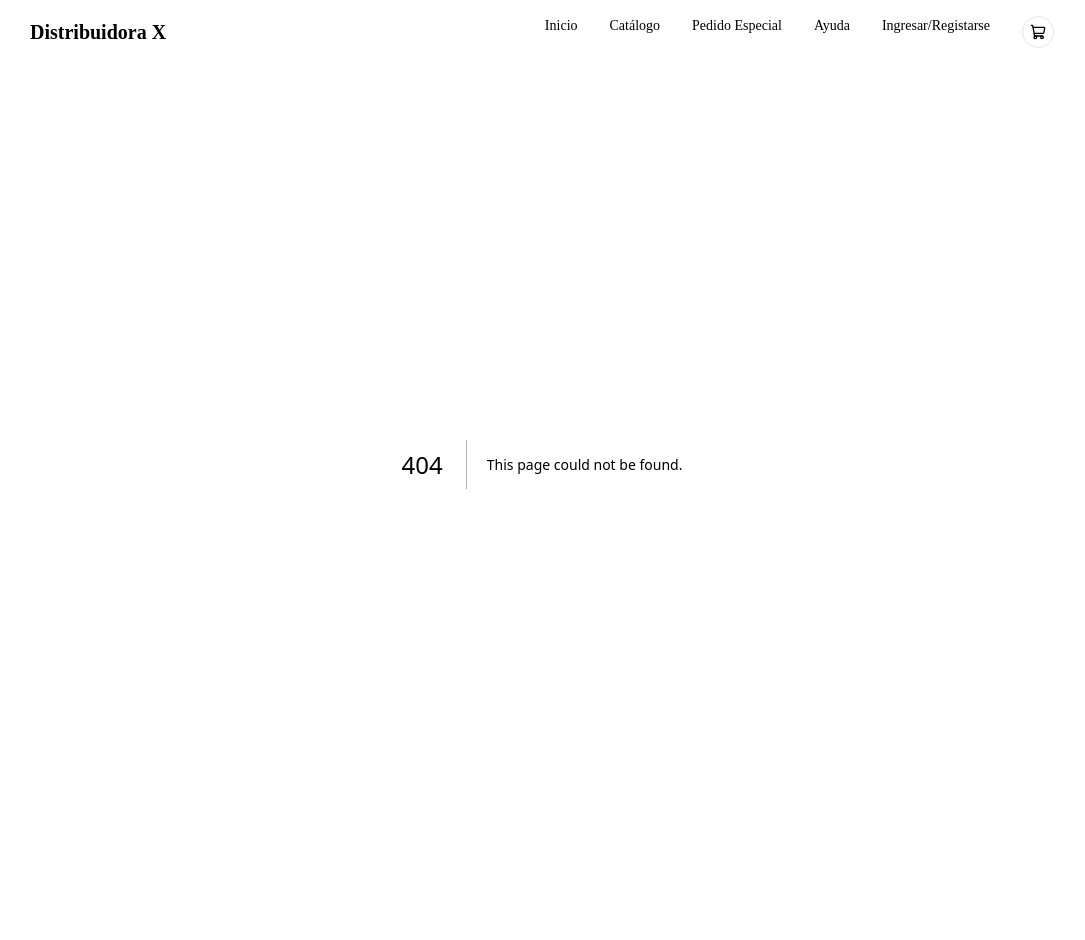
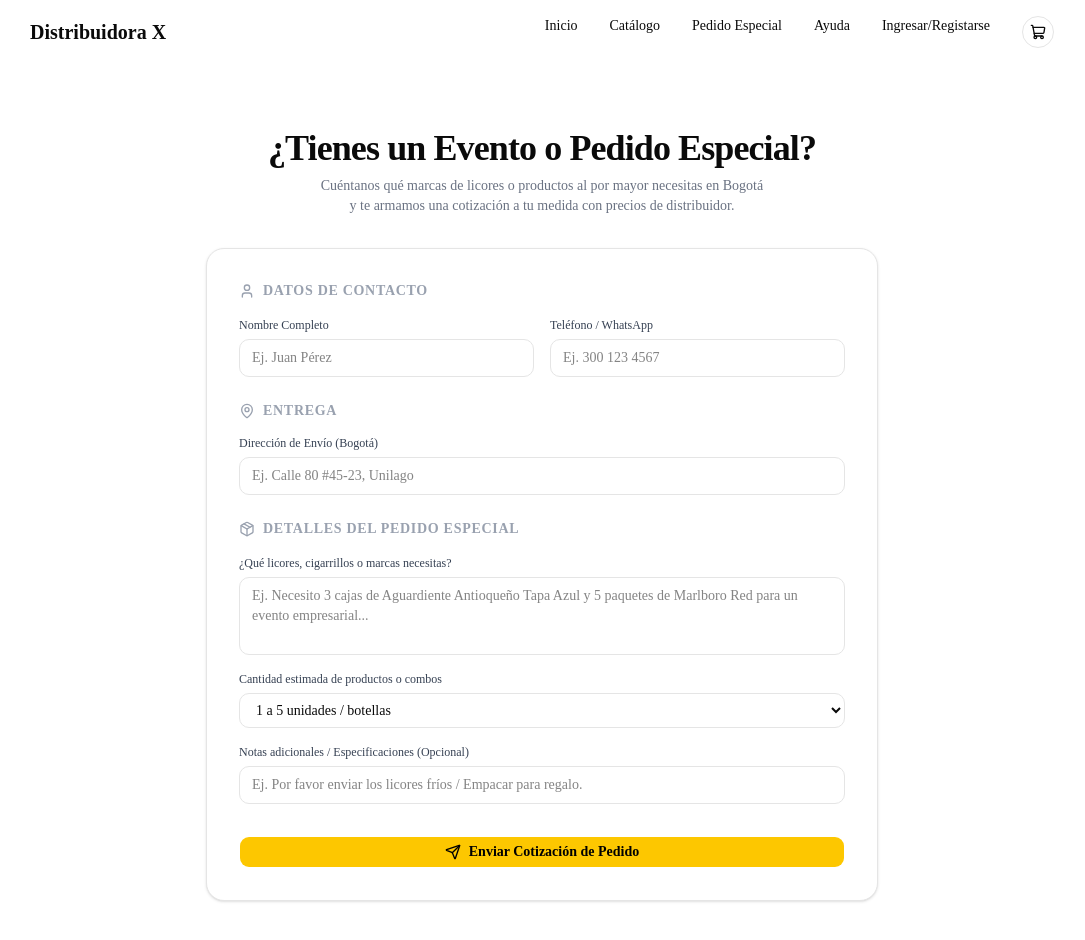
Before and after one commit to Cristiand056/ecommerce-front, a Next.js app: page /pedido-especial in a window 1280 px wide. Before the commit this address had no page. Shown: the top 940 px of the page, without its empty margins (98-1183 px from the left). Before the commit the page ends 864 px from the top, so only its background shows below. Built offline with nearby package versions, Linux system fonts and the light colour scheme.

Commit message:
update - features - se agrego el formulario del pedido especial, se corrigieron nombres de endponits y se dio funciona parcial a la navegación

```diff
--- /dev/null
+++ b/app/pedido-especial/page.tsx
@@ -0,0 +1,19 @@
+// app/pedido-especial/page.tsx
+import CustomOrderForm from "@/components/form-pers";
+
+export default function PedidoEspecialPage() {
+  return (
+    <main className="container px-4 md:px-16 max-w-5xl mx-auto py-12 md:py-16 min-h-screen">
+      <div className="text-center mb-8">
+        <h1 className="text-3xl font-bold tracking-tight md:text-4xl">
+          ¿Tienes un Evento o Pedido Especial?
+        </h1>
+        <p className="text-sm text-gray-500 mt-2 max-w-md mx-auto">
+          Cuéntanos qué marcas de licores o productos al por mayor necesitas en Bogotá y te armamos una cotización a tu medida con precios de distribuidor.
+        </p>
+      </div>
+
+      <CustomOrderForm />
+    </main>
+  );
+}
--- /dev/null
+++ b/components/form-pers.tsx
@@ -0,0 +1,172 @@
+"use client";
+
+import { useState } from "react";
+import { Send, FileText, User, Phone, MapPin, Package } from "lucide-react";
+import { Button } from "@/components/ui/button";
+
+export default function CustomOrderForm() {
+  // 1. Estado para almacenar los datos del formulario
+  const [formData, setFormData] = useState({
+    name: "",
+    phone: "",
+    address: "",
+    productDetails: "",
+    quantity: "1",
+    notes: "",
+  });
+
+  const [isSubmitting, setIsSubmitting] = useState(false);
+  const [submitted, setSubmitted] = useState(false);
+
+  // 2. Función para actualizar el estado cuando el usuario escribe
+  const handleChange = (e: React.ChangeEvent<HTMLInputElement | HTMLTextAreaElement | HTMLSelectElement>) => {
+    const { name, value } = e.target;
+    setFormData((prev) => ({ ...prev, [name]: value }));
+  };
+
+  // 3. Función al enviar el formulario
+  const handleSubmit = async (e: React.FormEvent) => {
+    e.preventDefault();
+    setIsSubmitting(true);
+
+    // Aquí conectarías con tu API del SENA en el futuro.
+    // Por ahora simulamos un envío exitoso con un retraso de 1 segundo:
+    await new Promise((resolve) => setTimeout(resolve, 1000));
+
+    setIsSubmitting(false);
+    setSubmitted(true);
+
+    // Opcional: Podrías redirigir los datos a WhatsApp de una vez
+    /*
+    const message = `Hola Distribuidora X! Mi nombre es ${formData.name}. Deseo un pedido especial: ${formData.productDetails} (Cantidad: ${formData.quantity}). Entrega en: ${formData.address}. Teléfono: ${formData.phone}.`;
+    window.open(`https://api.whatsapp.com/send?phone=573001234567&text=${encodeURIComponent(message)}`, "_blank");
+    */
+  };
+
+  if (submitted) {
+    return (
+      <div className="bg-green-50 border border-green-200 rounded-xl p-8 text-center max-w-xl mx-auto">
+        <span className="text-4xl">🎉</span>
+        <h3 className="text-xl font-bold text-green-800 mt-2">¡Pedido Especial Recibido!</h3>
+        <p className="text-green-600 text-sm mt-1">
+          Nos pondremos en contacto contigo al número {formData.phone} para confirmar los precios y la entrega de tu solicitud.
+        </p>
+        <Button className="mt-6" onClick={() => setSubmitted(false)}>Hacer otro pedido</Button>
+      </div>
+    );
+  }
+
+  return (
+    <form onSubmit={handleSubmit} className="bg-white p-6 md:p-8 rounded-2xl border shadow-sm max-w-2xl mx-auto flex flex-col gap-6">
+
+      {/* Sección: Datos de Contacto */}
+      <div>
+        <h3 className="text-sm font-semibold uppercase tracking-wider text-gray-400 mb-4 flex items-center gap-2">
+          <User className="h-4 w-4" /> Datos de Contacto
+        </h3>
+        <div className="grid grid-cols-1 md:grid-cols-2 gap-4">
+          <div className="flex flex-col gap-1.5">
+            <label className="text-xs font-medium text-gray-700">Nombre Completo</label>
+            <input
+              type="text"
+              name="name"
+              required
+              value={formData.name}
+              onChange={handleChange}
+              placeholder="Ej. Juan Pérez"
+              className="w-full px-3 py-2 border rounded-lg text-sm focus:outline-none focus:ring-2 focus:ring-yellow-400"
+            />
+          </div>
+          <div className="flex flex-col gap-1.5">
+            <label className="text-xs font-medium text-gray-700">Teléfono / WhatsApp</label>
+            <input
+              type="tel"
+              name="phone"
+              required
+              value={formData.phone}
+              onChange={handleChange}
+              placeholder="Ej. 300 123 4567"
+              className="w-full px-3 py-2 border rounded-lg text-sm focus:outline-none focus:ring-2 focus:ring-yellow-400"
+            />
+          </div>
+        </div>
+      </div>
+
+      {/* Sección: Ubicación */}
+      <div className="flex flex-col gap-1.5">
+        <h3 className="text-sm font-semibold uppercase tracking-wider text-gray-400 mb-2 flex items-center gap-2">
+          <MapPin className="h-4 w-4" /> Entrega
+        </h3>
+        <label className="text-xs font-medium text-gray-700">Dirección de Envío (Bogotá)</label>
+        <input
+          type="text"
+          name="address"
+          required
+          value={formData.address}
+          onChange={handleChange}
+          placeholder="Ej. Calle 80 #45-23, Unilago"
+          className="w-full px-3 py-2 border rounded-lg text-sm focus:outline-none focus:ring-2 focus:ring-yellow-400"
+        />
+      </div>
+
+      {/* Sección: Detalles del Pedido */}
+      <div>
+        <h3 className="text-sm font-semibold uppercase tracking-wider text-gray-400 mb-4 flex items-center gap-2">
+          <Package className="h-4 w-4" /> Detalles del Pedido Especial
+        </h3>
+        <div className="flex flex-col gap-4">
+          <div className="flex flex-col gap-1.5">
+            <label className="text-xs font-medium text-gray-700">¿Qué licores, cigarrillos o marcas necesitas?</label>
+            <textarea
+              name="productDetails"
+              required
+              rows={3}
+              value={formData.productDetails}
+              onChange={handleChange}
+              placeholder="Ej. Necesito 3 cajas de Aguardiente Antioqueño Tapa Azul y 5 paquetes de Marlboro Red para un evento empresarial..."
+              className="w-full px-3 py-2 border rounded-lg text-sm focus:outline-none focus:ring-2 focus:ring-yellow-400 resize-none"
+            />
+          </div>
+
+          <div className="flex flex-col gap-1.5">
+            <label className="text-xs font-medium text-gray-700">Cantidad estimada de productos o combos</label>
+            <select
+              name="quantity"
+              value={formData.quantity}
+              onChange={handleChange}
+              className="w-full px-3 py-2 border rounded-lg text-sm bg-white focus:outline-none focus:ring-2 focus:ring-yellow-400"
+            >
+              <option value="1">1 a 5 unidades / botellas</option>
+              <option value="6">6 a 12 unidades (Media Caja)</option>
+              <option value="12">12 a 24 unidades (Caja Completa)</option>
+              <option value="mayor">Más de 2 cajas (Distribución al por mayor)</option>
+            </select>
+          </div>
+
+          <div className="flex flex-col gap-1.5">
+            <label className="text-xs font-medium text-gray-700">Notas adicionales / Especificaciones (Opcional)</label>
+            <input
+              type="text"
+              name="notes"
+              value={formData.notes}
+              onChange={handleChange}
+              placeholder="Ej. Por favor enviar los licores fríos / Empacar para regalo."
+              className="w-full px-3 py-2 border rounded-lg text-sm focus:outline-none focus:ring-2 focus:ring-yellow-400"
+            />
+          </div>
+        </div>
+      </div>
+
+      {/* Botón de Envío */}
+      <Button
+        type="submit"
+        disabled={isSubmitting}
+        className="w-full mt-2 bg-yellow-400 hover:bg-yellow-500 text-black font-semibold flex items-center justify-center gap-2"
+      >
+        <Send className="h-4 w-4" />
+        {isSubmitting ? "Enviando solicitud..." : "Enviar Cotización de Pedido"}
+      </Button>
+
+    </form>
+  );
+}
--- a/components/header.tsx
+++ b/components/header.tsx
@@ -31,8 +31,8 @@ export function Header(){
                 </div>
                 <nav className="hidden md:flex items center space-x-8">
                     <Link href="/" className="text-sm font-medium transition-color hover:text-primary">Inicio</Link>
-                    <Link href="/" className="text-sm font-medium transition-color hover:text-primary">Catálogo</Link>
-                    <Link href="/" className="text-sm font-medium transition-color hover:text-primary">Pedido Especial</Link>
+                    <Link href="/catalogo" className="text-sm font-medium transition-color hover:text-primary">Catálogo</Link>
+                    <Link href="/pedido-especial" className="text-sm font-medium transition-color hover:text-primary">Pedido Especial</Link>
                     <Link href="/" className="text-sm font-medium transition-color hover:text-primary">Ayuda</Link>
                     <Link href="/" className="text-sm font-medium transition-color hover:text-primary">Ingresar/Registarse</Link>
 
@@ -53,14 +53,14 @@ export function Header(){
                     Inicio
                   </Link>
                   <Link
-                    href="/"
+                    href="/catalogo"
                     onClick={() => setIsMenuOpen(false)}
                     className="text-sm font-medium py-2 border-b transition-colors hover:text-primary"
                   >
                     Catálogo
                   </Link>
                   <Link
-                    href="/"
+                    href="/pedido-especial"
                     onClick={() => setIsMenuOpen(false)}
                     className="text-sm font-medium py-2 border-b transition-colors hover:text-primary"
                   >
```
Also changed, not shown: app/catalogo/page.tsx (renamed from app/licores/page.tsx).
